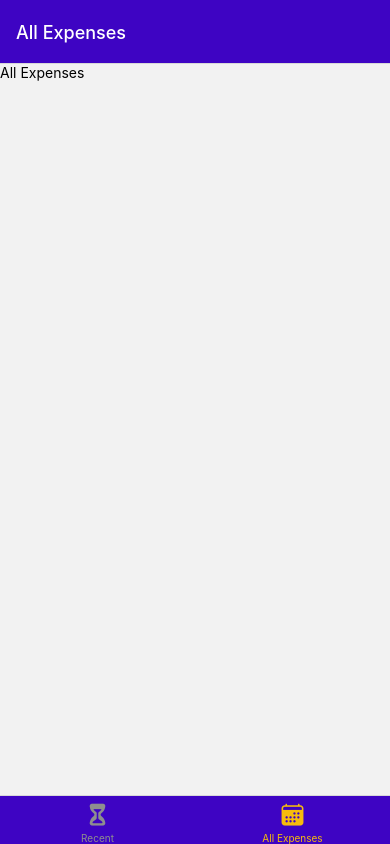
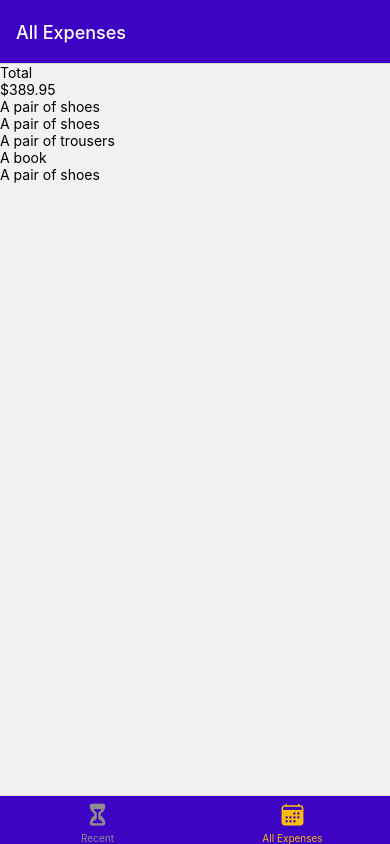
Before and after one commit to giannismanie/Expense_Tracker_App, a React Native app: screen /AllExpenses in a window 390 px wide. Built offline with nearby package versions, Linux system fonts and the light colour scheme.

Commit message:
Created 3 components & added dummy data

```diff
--- /dev/null
+++ b/components/ExpensesOutput/ExpensesList.js
@@ -0,0 +1,16 @@
+import { FlatList, Text } from "react-native";
+
+function renderExpenseItem(itemData) {
+  return <Text>{itemData.item.description}</Text>;
+}
+
+function ExpensesList({ expenses }) {
+  return (
+    <FlatList
+        data={expenses}
+        renderItem={renderExpenseItem}
+        keyExtractor={(item) => item.id} />
+  );
+}
+
+export default ExpensesList;
--- /dev/null
+++ b/components/ExpensesOutput/ExpensesOutput.js
@@ -0,0 +1,47 @@
+import { View } from "react-native";
+import ExpensesList from "./ExpensesList";
+import ExpensesSummary from "./ExpensesSummary";
+
+const Dummy_Expenses = [
+    {
+        id: 'e1',
+        description: 'A pair of shoes',
+        amount: 59.99,
+        date: new Date('2022-06-15')
+    },
+    {
+        id: 'e2',
+        description: 'A pair of shoes',
+        amount: 89.99,
+        date: new Date('2022-07-15')
+    },
+    {
+        id: 'e3',
+        description: 'A pair of trousers',
+        amount: 189.99,
+        date: new Date('2022-06-17')
+    },
+    {
+        id: 'e4',
+        description: 'A book',
+        amount: 9.99,
+        date: new Date('2022-02-10')
+    },
+    {
+        id: 'e5',
+        description: 'A pair of shoes',
+        amount: 39.99,
+        date: new Date('2022-01-11')
+    },
+];
+
+function ExpensesOutput({ expenses, expensesPeriod }) {
+  return (
+    <View>
+      <ExpensesSummary expenses={Dummy_Expenses} periodName={expensesPeriod}/>
+      <ExpensesList expenses={Dummy_Expenses}/>
+    </View>
+  );
+}
+
+export default ExpensesOutput;
--- /dev/null
+++ b/components/ExpensesOutput/ExpensesSummary.js
@@ -0,0 +1,16 @@
+import { View, Text } from "react-native";
+
+function ExpensesSummary({ expenses, periodName }) {
+  const expensesSum = expenses.reduce((sum, expense) => {
+    return sum + expense.amount;
+  }, 0);
+
+  return (
+    <View>
+      <Text>{periodName}</Text>
+      <Text>${expensesSum.toFixed(2)}</Text>
+    </View>
+  );
+}
+
+export default ExpensesSummary;
--- a/package.json
+++ b/package.json
@@ -15,9 +15,9 @@
     "expo": "~46.0.9",
     "expo-status-bar": "~1.4.0",
     "react": "18.0.0",
-    "react-native": "0.69.4",
-    "react-native-safe-area-context": "^4.3.3",
-    "react-native-screens": "^3.17.0"
+    "react-native": "^0.69.5",
+    "react-native-safe-area-context": "4.3.1",
+    "react-native-screens": "~3.15.0"
   },
   "devDependencies": {
     "@babel/core": "^7.12.9"
--- a/screens/AllExpenses.js
+++ b/screens/AllExpenses.js
@@ -1,7 +1,7 @@
-import { Text } from "react-native";
+import ExpensesOutput from "../components/ExpensesOutput/ExpensesOutput";
 
 function AllExpenses() {
-    return <Text>All Expenses</Text>;
+  return <ExpensesOutput expensesPeriod={"Total"} />;
 }
 
 export default AllExpenses;
--- a/screens/RecentExpenses.js
+++ b/screens/RecentExpenses.js
@@ -1,7 +1,7 @@
-import { Text } from "react-native";
+import ExpensesOutput from "../components/ExpensesOutput/ExpensesOutput";
 
 function RecentExpenses() {
-    return <Text>Recent Expenses</Text>;
+  return <ExpensesOutput expensesPeriod={"Last 7 Days"} />;
 }
 
 export default RecentExpenses;
```
Also changed, not shown: 1 other file (tests, documents, lock files or other folders).
